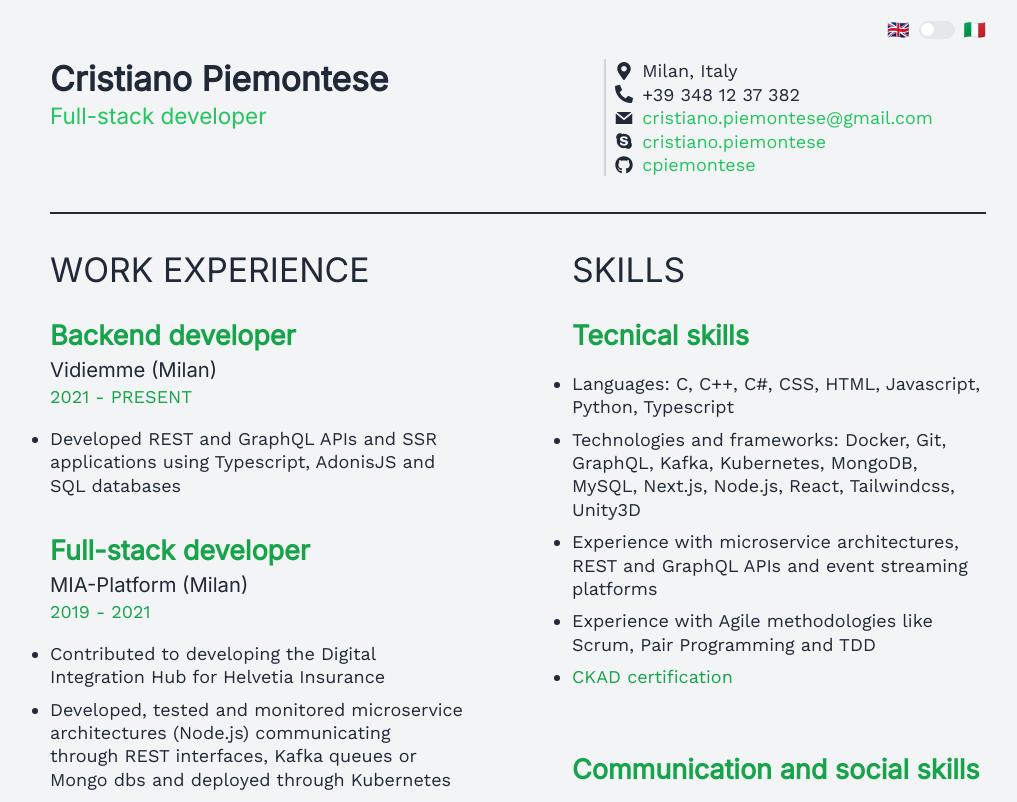
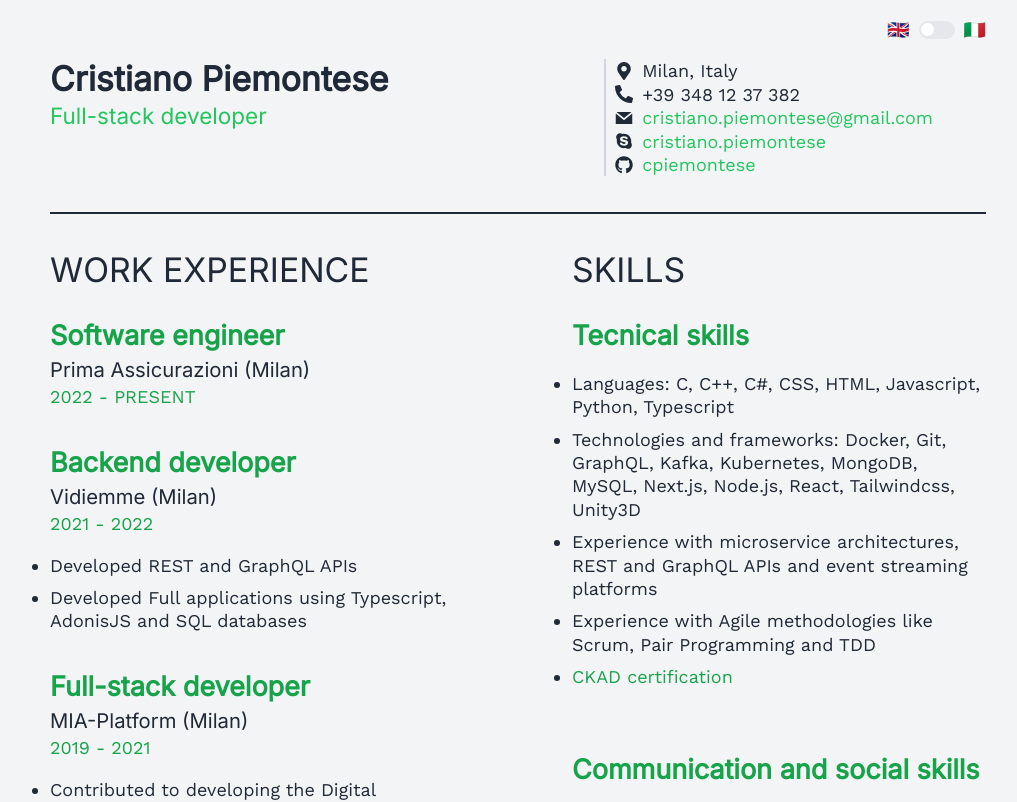
Before and after one commit to cpiemontese/cpiemontese.github.io, a Next.js app: page / in a window 1280 px wide. Shown: the top 802 px of the page, without its empty margins (122-1139 px from the left). Built offline with nearby package versions, Linux system fonts and the light colour scheme.

Commit message:
✨ feat: new Prima position! 🎉

```diff
--- a/pages/index.jsx
+++ b/pages/index.jsx
@@ -5,7 +5,7 @@ import CVElement from '../components/cv-element'
 
 const SectionTitle = ({ name }) => <h2 className="mb-6 uppercase text-3xl">{name}</h2>
 
-export default function IndexPage() {
+export default function IndexPage () {
   return (
     <Layout home>
       {({ lang }) => (
@@ -57,13 +57,25 @@ export default function IndexPage() {
               <CVElement
                 className="mb-8"
                 lang={lang}
+                title="Software engineer"
+                subtitle={`Prima Assicurazioni (Milan${lang === EN ? '' : 'o'})`}
+                period={`2022 - Present${lang === IT ? 'e' : ''}`}
+                list={[]}
+              />
+              <CVElement
+                className="mb-8"
+                lang={lang}
                 title="Backend developer"
                 subtitle={`Vidiemme (Milan${lang === EN ? '' : 'o'})`}
-                period={`2021 - Present${lang === IT ? 'e' : ''}`}
+                period={`2021 - 2022`}
                 list={[
                   {
-                    [EN]: 'Developed REST and GraphQL APIs and SSR applications using Typescript, AdonisJS and SQL databases',
-                    [IT]: 'Sviluppato API REST e GraphQL e applicazioni in SSR con Typescript, AdonisJS e database SQL',
+                    [EN]: 'Developed REST and GraphQL APIs',
+                    [IT]: 'Sviluppato API REST e GraphQL',
+                  },
+                  {
+                    [EN]: 'Developed Full applications using Typescript, AdonisJS and SQL databases',
+                    [IT]: 'Sviluppato applicazioni in SSR con Typescript, AdonisJS e database SQL',
                   },
                 ]}
               />
```
